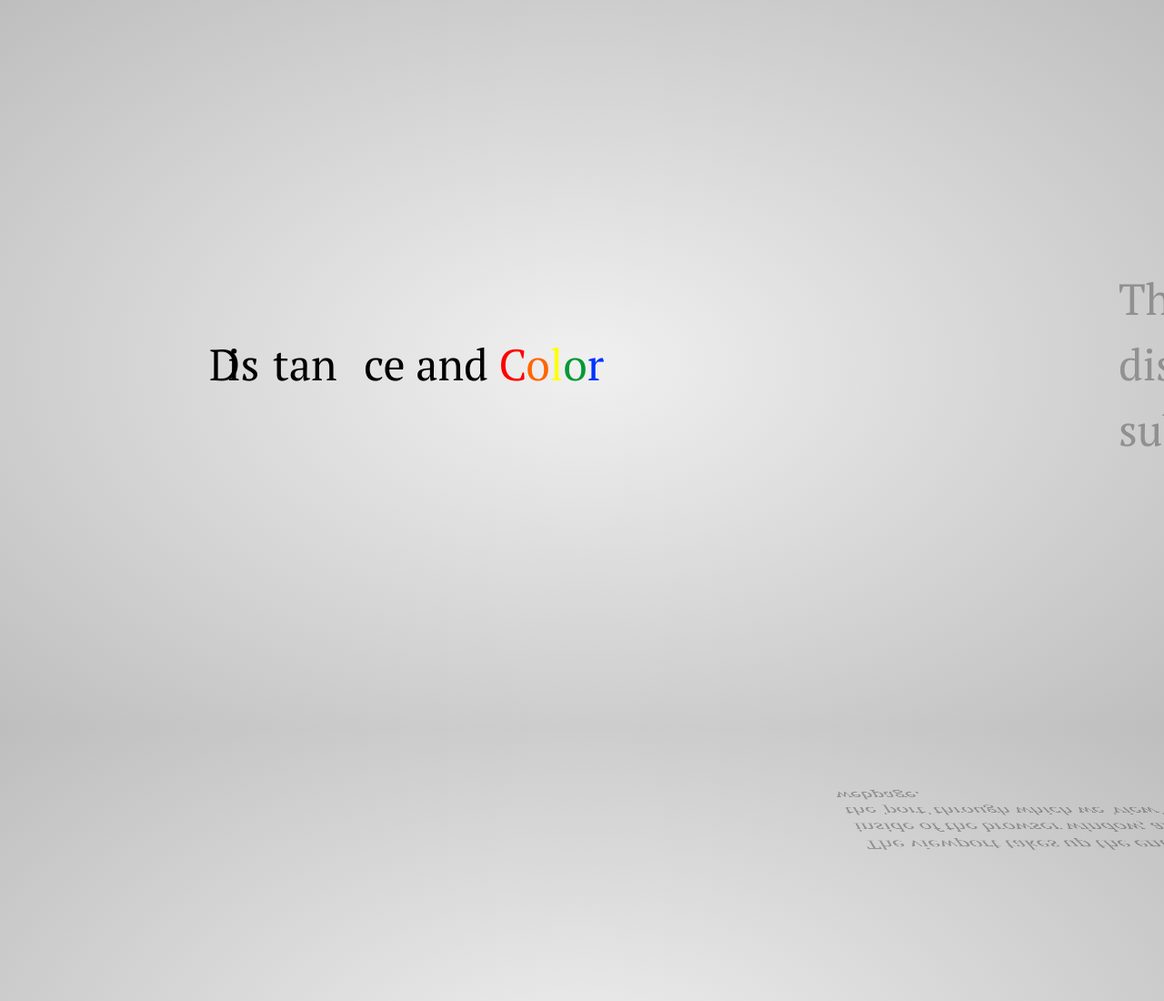
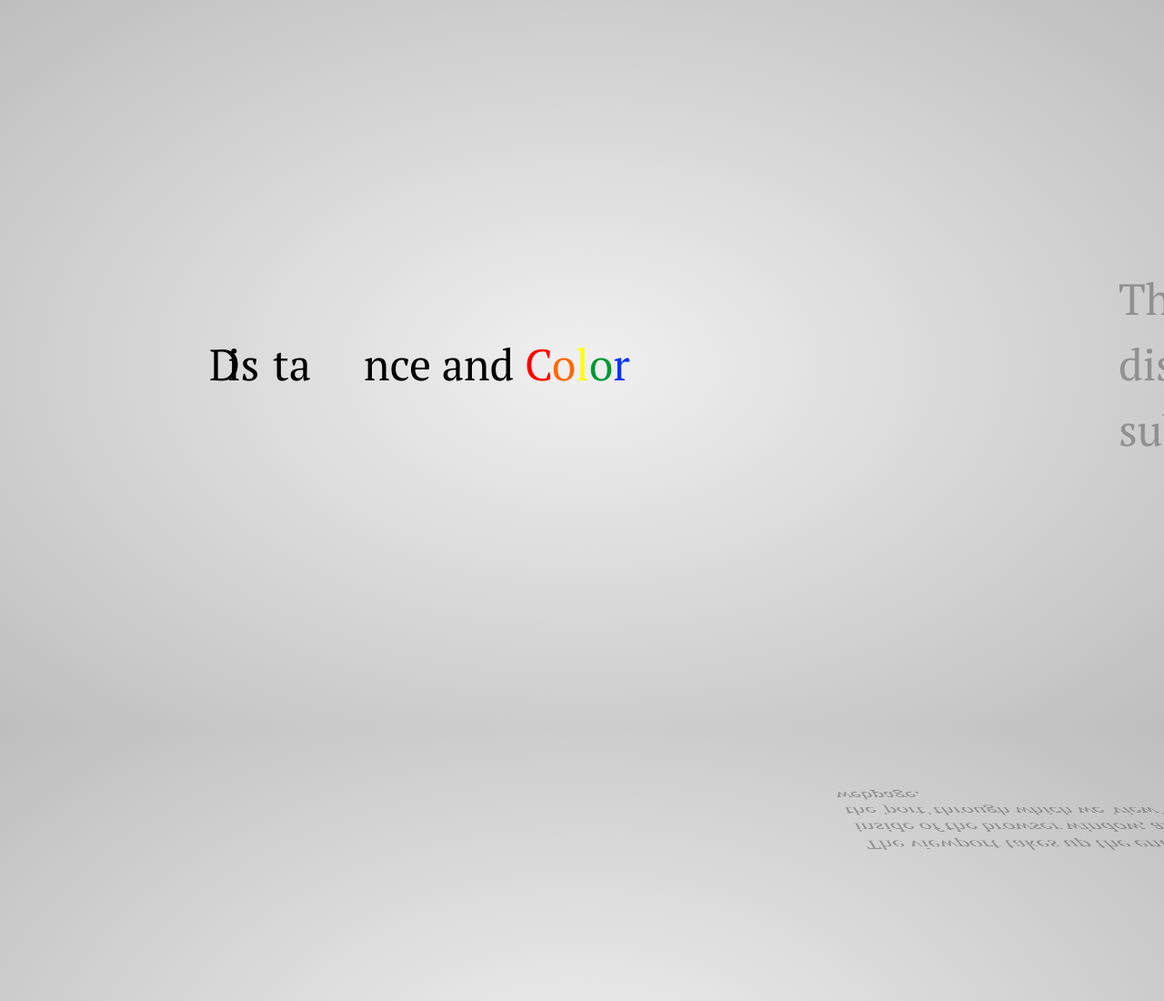
Before and after one commit to bawjensen/COMP-398-Web-App, a plain HTML site: page hw08/index.html in a window 1280 px wide. Shown: the top 1100 px of the page at 91% size. Drawn offline with Linux system fonts and the light colour scheme.

Commit message:
fixing first slide

```diff
--- a/hw08/index.html
+++ b/hw08/index.html
@@ -32,7 +32,7 @@
     <!-- Absolute Distances (Julia will go first) -->
 
     <div id="first-slide" class="step" data-x="-1000" data-y="0">
-        <p><span id="D">D</span><span id="is">is</span><span id="ta">tan</span>ce</span> and <span id="C">C</span><span id="o">o</span><span id="l">l</span><span id="o2">o</span><span id="r">r</span></p>
+        <p><span id="D">D</span><span id="is">is</span><span id="ta">ta</span><span id="n">n</span>ce</span> and <span id="C">C</span><span id="o">o</span><span id="l">l</span><span id="o2">o</span><span id="r">r</span></p>
 
     </div>
 
```
